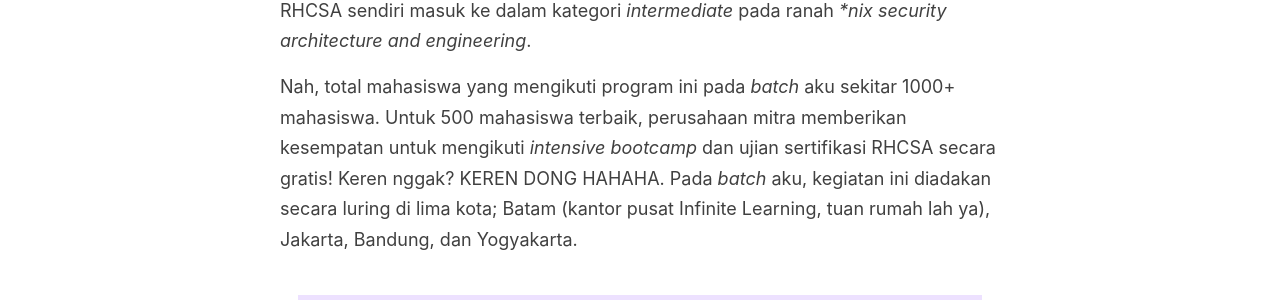
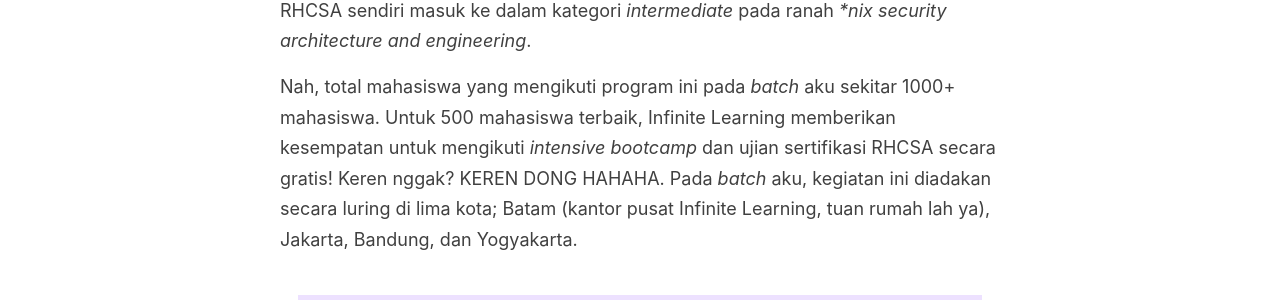
Before and after one commit to determinedguy/cecoret, a Jekyll site: the page built from _posts/2024-1-13-hcai.md, in a window 1280 px wide and 900 px high, scrolled down 2644 px. Shown: the part 184-484 px from the top of the window. Built offline with Jekyll 4.4.1, drawn with Linux system fonts in a browser that asks for light colours.

Commit message:
fix: phrasing

```diff
--- a/_posts/2024-1-13-hcai.md
+++ b/_posts/2024-1-13-hcai.md
@@ -34,7 +34,7 @@ Akhirnya sampai ke penghujung, RHSA. Jujur, aku nggak bisa cerita banyak karena
 
 *For your information*, menurut [Security Certification Roadmap by Paul Jerimy](https://pauljerimy.com/security-certification-roadmap/), RHCSA sendiri masuk ke dalam kategori *intermediate* pada ranah _*nix security architecture and engineering_.
 
-Nah, total mahasiswa yang mengikuti program ini pada *batch* aku sekitar 1000+ mahasiswa. Untuk 500 mahasiswa terbaik, perusahaan mitra memberikan kesempatan untuk mengikuti *intensive bootcamp* dan ujian sertifikasi RHCSA secara gratis! Keren nggak? KEREN DONG HAHAHA. Pada *batch* aku, kegiatan ini diadakan secara luring di lima kota; Batam (kantor pusat Infinite Learning, tuan rumah lah ya), Jakarta, Bandung, dan Yogyakarta.
+Nah, total mahasiswa yang mengikuti program ini pada *batch* aku sekitar 1000+ mahasiswa. Untuk 500 mahasiswa terbaik, Infinite Learning memberikan kesempatan untuk mengikuti *intensive bootcamp* dan ujian sertifikasi RHCSA secara gratis! Keren nggak? KEREN DONG HAHAHA. Pada *batch* aku, kegiatan ini diadakan secara luring di lima kota; Batam (kantor pusat Infinite Learning, tuan rumah lah ya), Jakarta, Bandung, dan Yogyakarta.
 
 > Alhamdulillah aku dapat kuota 500; hehe.
 
```
